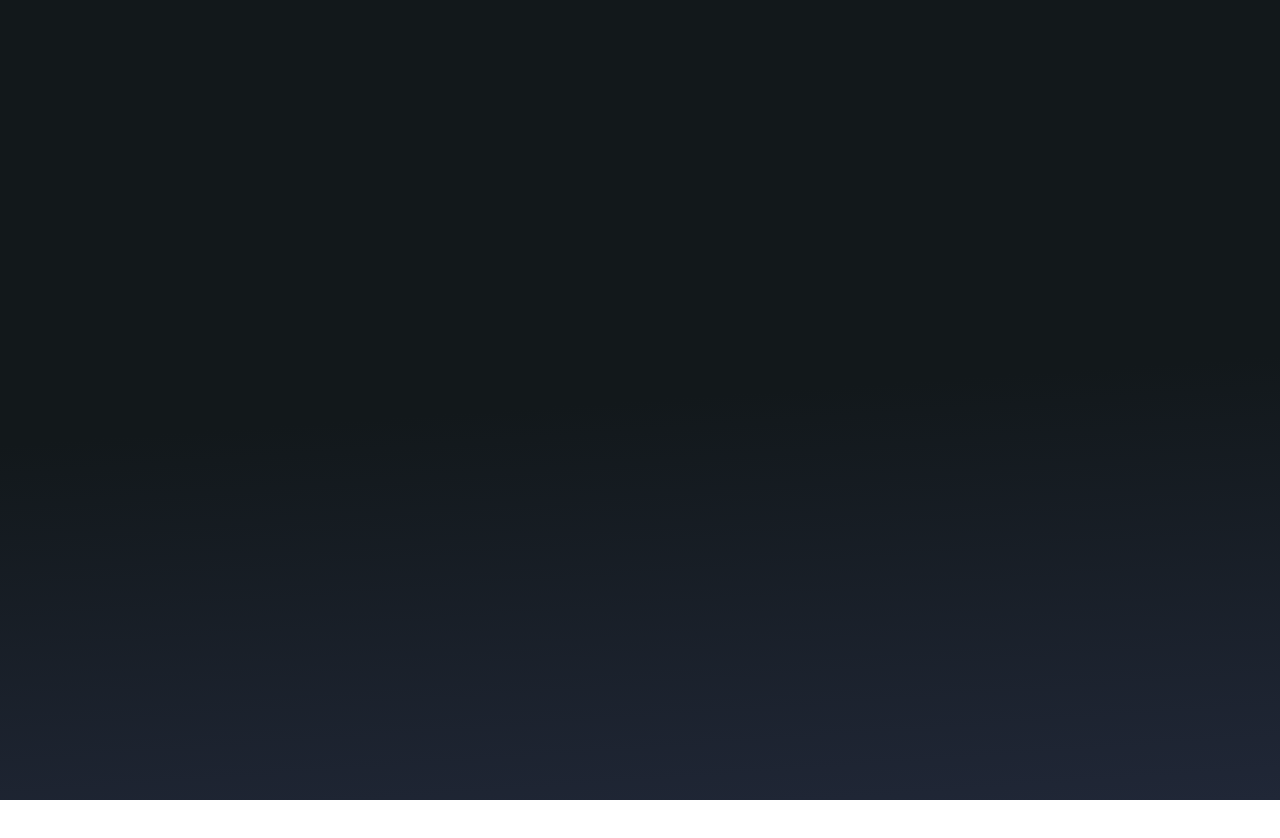
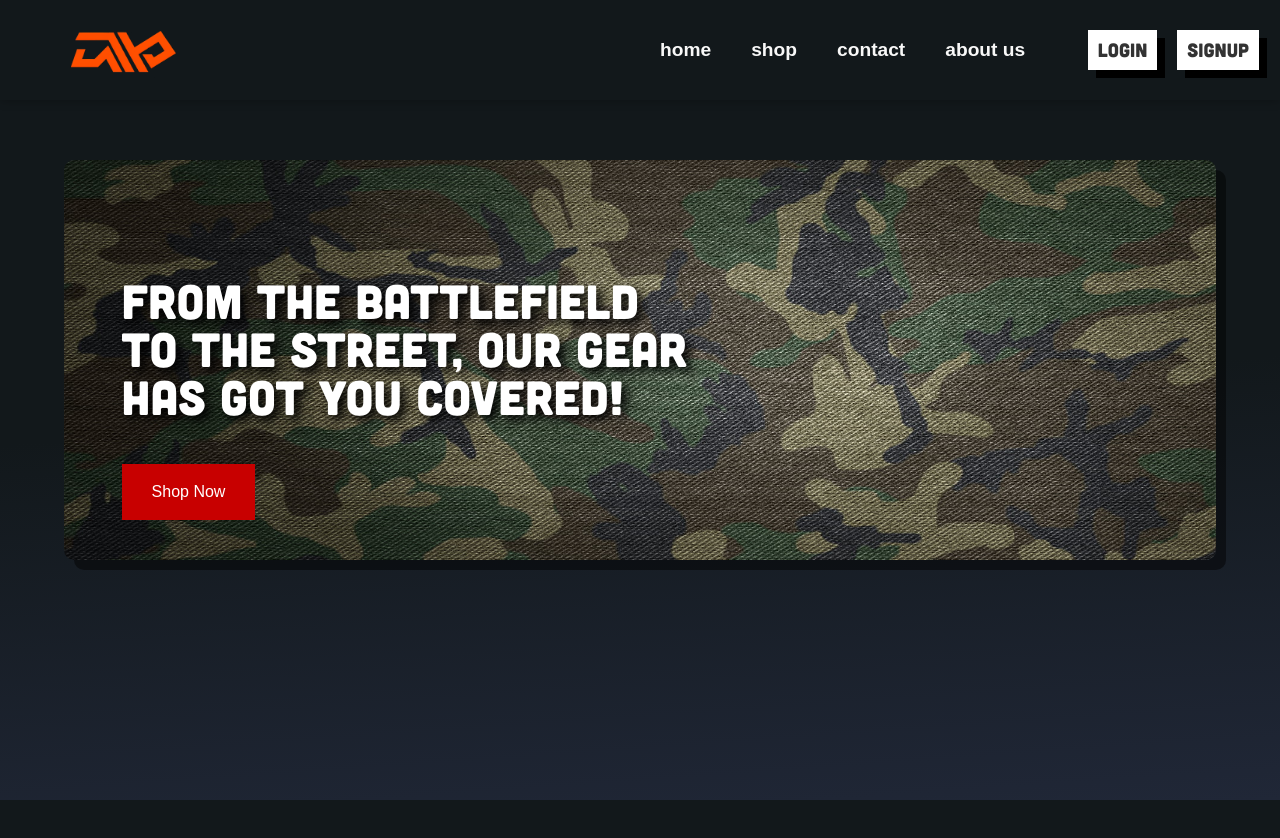
Before and after one commit to Telqt/Redesign, a website: page index.html in a window 1280 px wide. Before the commit the page ends 800 px from the top, so only its background shows below. Drawn offline with Linux system fonts and the light colour scheme.

Commit message:
trying nodejs

```diff
--- a/css/header.css
+++ b/css/header.css
@@ -1,8 +1,5 @@
 @import url('./fonts.css');
 
-h1 {
-    font-family: cubano, sans-serif;
-}
 
 body {
     --tw-bg-opacity: 1;
@@ -13,3 +10,145 @@ body {
     --tw-text-opacity: 1;
     color: rgb(248 248 248 / var(--tw-text-opacity));
 }
+
+::-webkit-scrollbar {
+    width: 0;
+}
+
+
+.scrollPath {
+    position: fixed;
+    top: 0;
+    right: 0;
+    width: .375rem;
+    height: 100%;
+    background: rgba(255, 255, 255, .05);
+}
+
+#progressbar {
+    position: fixed;
+    top: 0;
+    right: 0;
+    width: .374rem;
+    background: linear-gradient(to top, #008aff, #00ffe7);
+    animation: animate 5s linear infinite;
+    z-index: 2;
+}
+
+@keyframes animate {
+    0%, 100% {
+        filter: hue-rotate(0deg);
+    }
+    50% {
+        filter: hue-rotate(360deg);
+    }
+}
+
+#progressbar::before {
+    content: '';
+    position: absolute;
+    top: 0;
+    left: 0;
+    width: 100%;
+    height: 100%;
+    background: linear-gradient(to top, #008aff, #00ffe7);
+    filter: blur(10px);
+}
+
+#progressbar::after {
+    content: '';
+    position: absolute;
+    top: 0;
+    left: 0;
+    width: 100%;
+    height: 100%;
+    background: linear-gradient(to top, #008aff, #00ffe7);
+    filter: blur(30px);
+}
+
+
+header {
+    position: fixed;
+    top: 0;
+    width: 100%;
+    /* border-bottom: 1px solid lightgray; */
+    height: 100px;
+    display: grid;
+    grid-template-columns: 1fr 1fr 1fr 1fr 1fr 1fr;
+    grid-template-rows: 100px;
+    background: rgb(18, 24, 27);
+    z-index: 1;
+    box-shadow: 0 0 10px rgba(0, 0, 0, .3);
+}
+
+header .logo {
+    height: 100%;
+    margin-left: 40px;
+}
+
+header .logo img {
+    height: 60px;
+    padding: 20px;
+}
+
+header nav {
+    grid-column-start: 4;
+    grid-column-end: 6;
+}
+
+header nav ul{
+    display: flex;
+}
+
+header nav ul li {
+    list-style-type: none;
+}
+
+header nav ul li a {
+    text-decoration: none;
+    color: rgb(248 248 248 / var(--tw-text-opacity));
+    font-family: poppins, sans-serif;
+    font-weight: bold;
+    padding: 40px 20px;
+    line-height: 100px;
+    font-size: 1.2rem;
+    transition: all .3s ease-in-out;
+}
+
+header nav ul li a:hover {
+    background: linear-gradient(to right, #f97316, #ec4899);
+    -webkit-background-clip: text;
+    -webkit-text-fill-color: transparent;
+}
+
+
+
+header .login_panel {
+    display: flex;
+    justify-content: center;
+    align-items: center;
+    grid-column-start: 6;
+    grid-column-end: 7;
+}
+
+header .login_panel a{
+    padding: 10px;
+    background: white;
+    text-decoration: none;
+    color: #333;
+    font-family: cubano;
+    font-size: 1.2rem;
+    margin: 0 10px;
+    box-shadow: 8px 8px 0 #000;
+    transition: .3s ease-in-out;
+}
+
+header .login_panel .login_btn:hover {
+    background: #1877f2;
+    color: #fff;
+}
+
+header .login_panel .signup_btn:hover {
+    background: #36a420;
+    color: #fff;
+}
--- /dev/null
+++ b/css/hero.css
@@ -0,0 +1,48 @@
+.hero {
+    width: 90%;
+    height: 50vh;
+    background: url('../img/hero.jpg');
+    background-position: center;
+    background-size: cover;
+    margin: 20vh auto 0;
+    box-shadow: 10px 10px 0 #00000079;
+    position: relative;
+    border-radius: 10px;
+}
+
+.hero p {
+    font-family: cubano, sans-serif;
+    color: white;
+    font-size: 3rem;
+    width: 50%;
+    position: absolute;
+    text-transform: uppercase;
+    left: 5%;
+    bottom: 35%;
+    text-shadow: 5px 5px 10px #000;
+    user-select: none;
+}
+
+.shop_now {
+    text-decoration: none;
+    font-family: poppins, sans-serif;
+    background: rgb(200, 0, 0);
+    color: white;
+    position: absolute;
+    padding: 20px 30px;
+    left: 5%;
+    bottom: 10%;
+    cursor: pointer;
+    border: none;
+    font-weight: normal;
+    user-select: none;
+    /* border-radius: 3px; */
+}
+
+.shop_now:hover {
+    background: rgb(255, 20, 20);
+}
+
+.shop_now:active {
+    background: rgb(255, 95, 95);
+}
--- a/index.html
+++ b/index.html
@@ -6,9 +6,47 @@
     <link rel="stylesheet" href="./css/reset.css">
     <link rel="stylesheet" href="./css/fonts.css">
     <link rel="stylesheet" href="./css/header.css">
+    <link rel="stylesheet" href="./css/hero.css">
     <title>Document</title>
+
 </head>
 <body>
+    <div id="progressbar"></div>
+    <div id="scrollPath"></div>
+    <header>
+        <div class="logo">
+            <img src="./img/icon.png" alt="dayo logo">
+        </div>
+        <nav>
+            <ul>
+                <li><a href="index.html">home</a></li>
+                <li><a href="#">shop</a></li>
+                <li><a href="#">contact</a></li>
+                <li><a href="#">about us</a></li>
+            </ul>
+        </nav>
+
+        <div class="login_panel">
+            <a class="login_btn" href="#">Login</a>
+            <a class="signup_btn" href="#">Signup</a>
+        </div>
+    </header>
+
+
+    <div class="hero">
+        <p>From the battlefield to the street, our gear has got you covered!</p>
+        <a href="#" class="shop_now">Shop Now</a>
+    </div>
+
+    <section class="featured">
+
+    </section>
+
+    <footer>
+
+    </footer>
 
 </body>
+
+<script src="./js/scroll.js"></script>
 </html>
--- /dev/null
+++ b/js/scroll.js
@@ -0,0 +1,15 @@
+const totalHeight = document.body.scrollHeight - window.innerHeight;
+console.log("Estimated total height:", totalHeight, "px");
+
+const progressbar = document.getElementById('progressbar');
+
+window.addEventListener('scroll', function() {
+
+  const currentHeight = window.scrollY;
+
+
+  let newHeight = (currentHeight / totalHeight) * 100;
+
+
+  progressbar.style.height = newHeight + "%";
+});
```
Also changed, not shown: package.json (added, +12 -0 lines), css/featured.css (added), img/hero.jpg (added), img/icon.png (added), img/icon2.png (added).
